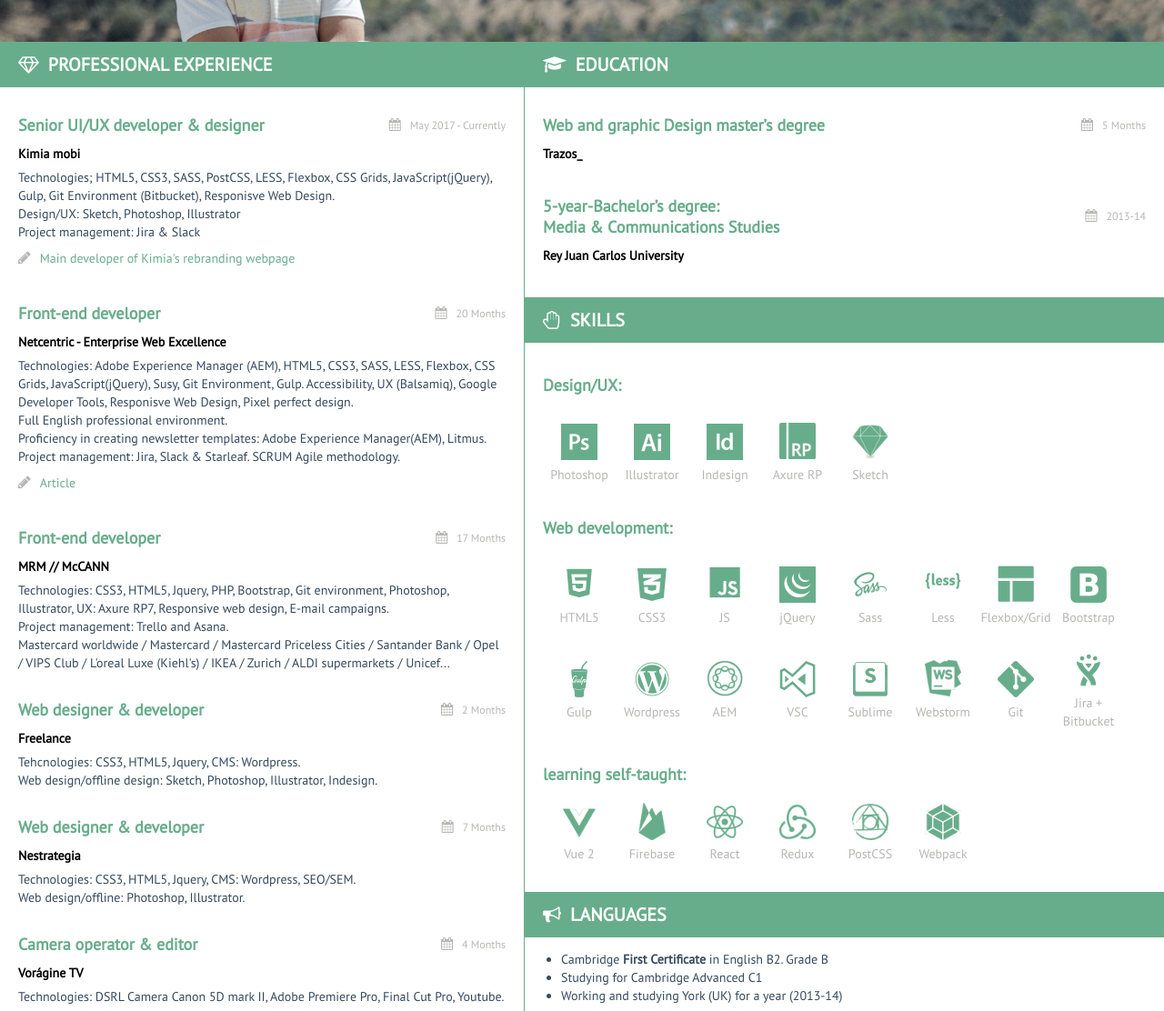
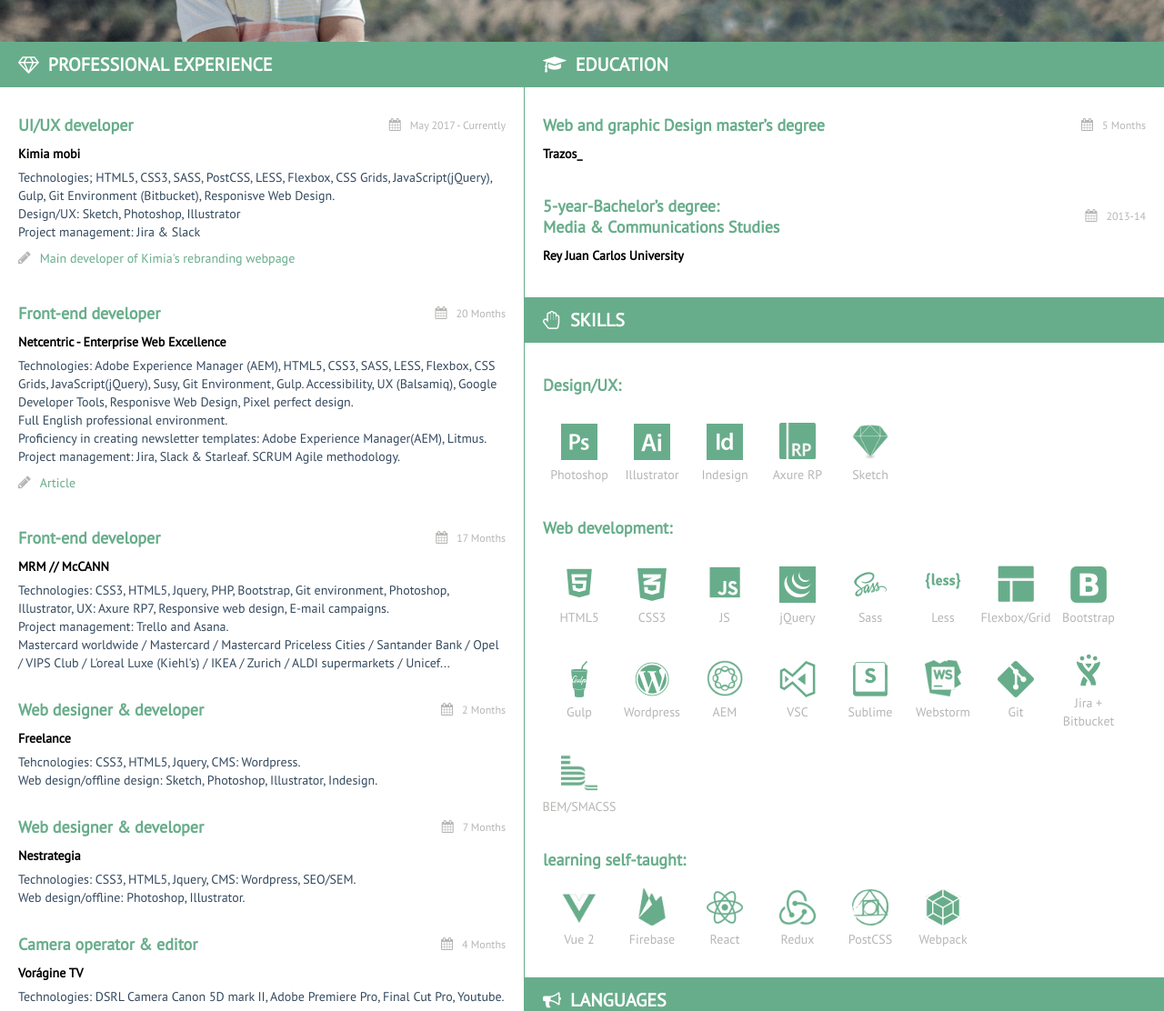
Before and after one commit to oriahector/cv, a website: page index.html in a window 1280 px wide. Shown: the part 340-1452 px from the top of the page at 91% size. Drawn offline with nearby package versions, Linux system fonts and the light colour scheme.

Commit message:
bem skill added

```diff
--- a/app/lang/en.json
+++ b/app/lang/en.json
@@ -10,7 +10,7 @@
     "cloud6": "<i class=\"fa fa-graduation-cap\"></i>COURSES",
     "cloud7": "<i class=\"fa fa-align-justify\"></i>OTHERS",
 
-    "rol1": "Senior UI/UX developer & designer",
+    "rol1": "UI/UX developer",
     "rol2": "Front-end developer",
     "rol3": "Front-end developer",
     "rol4": "Web designer & developer",
--- a/index.html
+++ b/index.html
@@ -251,6 +251,10 @@
                             <em class="icon-jira-alt"></em>
                             <p>Jira + Bitbucket</p>
                         </li>
+                        <li>
+                            <img src="img/bem.png" width="40px" style="padding: 10px 0 2px 0;" alt="Webstorm">
+                            <p>BEM/SMACSS</p>
+                        </li>
                     </ul>
                 </div>
                 <div class="skills__software">
```
Also changed, not shown: app/index.html (+1 -1 lines), app/img/bem.png (added), img/bem.png (added).
